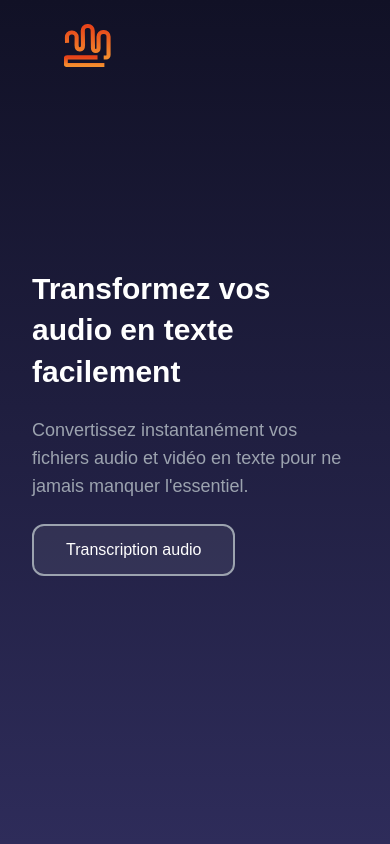
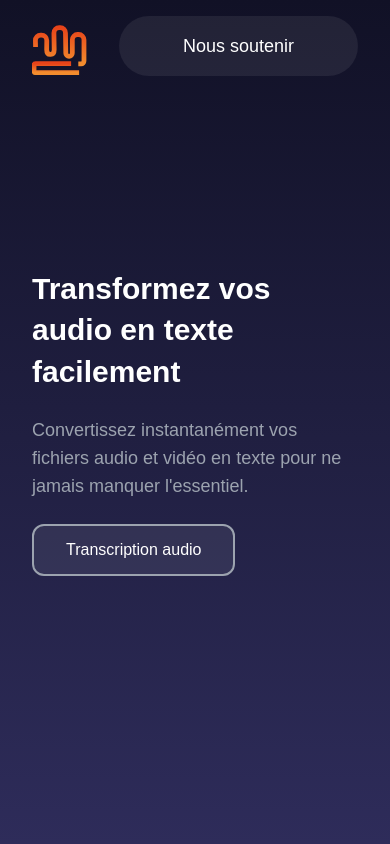
Before and after one commit to antoinefavereau/audio-to-text, a Next.js app: page / in a window 390 px wide. Shown: the top 844 px of the page. Built offline with nearby package versions, Linux system fonts and the light colour scheme.

Commit message:
adjust Navbar padding and logo size; update TopSection heading size

```diff
--- a/components/Navbar.tsx
+++ b/components/Navbar.tsx
@@ -5,17 +5,17 @@ import Link from "next/link";
 
 const Navbar = () => {
   return (
-    <div className="absolute start-0 end-0 top-0 flex justify-between items-center px-16 py-4">
+    <div className="absolute start-0 end-0 top-0 flex justify-between items-center px-8 md:px-16 py-4">
       <Link href="/">
         <Image
-          className="w-12 md:w-16 h-auto"
+          className="w-14 h-auto"
           src="/logo.svg"
           alt="Logo"
-          width={64}
-          height={64}
+          width={56}
+          height={56}
         />
       </Link>
-      <nav className="hidden md:flex gap-8 bg-transparent px-12 rounded-full text-lg">
+      <nav className="flex gap-8 bg-transparent px-12 rounded-full text-lg">
         <Link
           className="p-4 hover:text-primary duration-100"
           href="https://buymeacoffee.com/antoinefavereau"
--- a/components/generate/TopSection.tsx
+++ b/components/generate/TopSection.tsx
@@ -20,7 +20,7 @@ const TopSection = ({ scrollRef }: TopSectionProps) => {
         width={1000}
         height={500}
       />
-      <h1 className="text-3xl md:text-5xl lg:text-7xl font-semibold leading-snug max-w-[800px]">
+      <h1 className="text-3xl md:text-5xl lg:text-6xl font-semibold leading-snug max-w-[800px]">
         Transformez vos audio en texte facilement
       </h1>
       <p className="text-lg sm-text-xl md:text-2xl max-w-[600px] text-light">
```
